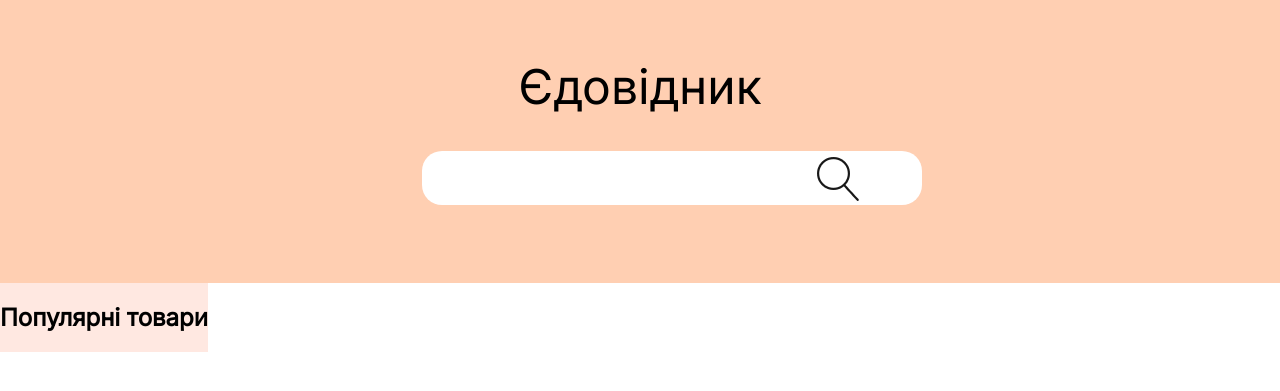
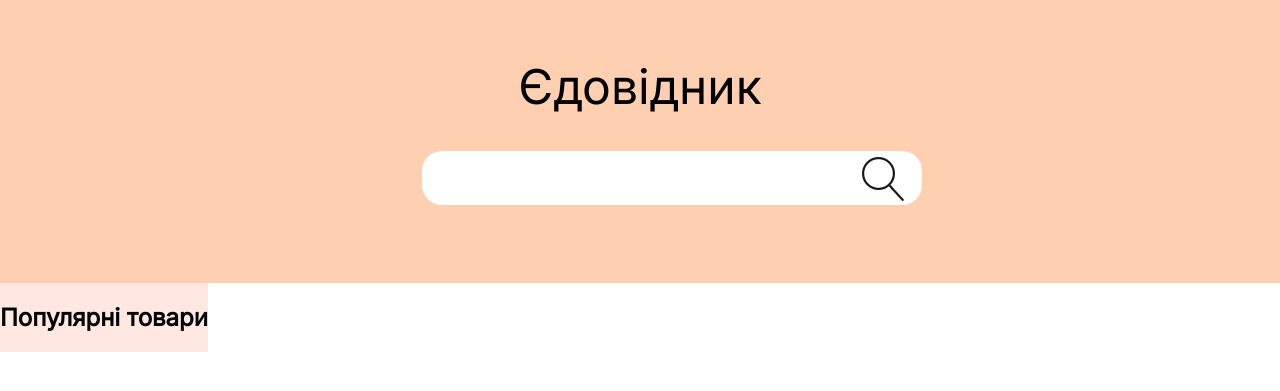
Before and after one commit to OLEfC/EdovidnykAzureDeployment, a Django app: template templates/main.html in a window 1280 px wide. Shown: the part 70-461 px from the top of the page. Run offline with Django 4.2, Linux system fonts and the light colour scheme; the template is opened without the code that fills it, so the values that code supplies are empty.

Commit message:
Update main.html

```diff
--- a/templates/main.html
+++ b/templates/main.html
@@ -15,7 +15,7 @@
 
         width: 48px;
         height: 48px;
-        left: -105px;
+        left: -60px;
         bottom: 2.5px;
         z-index: 1;
         opacity: 0.9; /* Додаємо властивість opacity */
```
